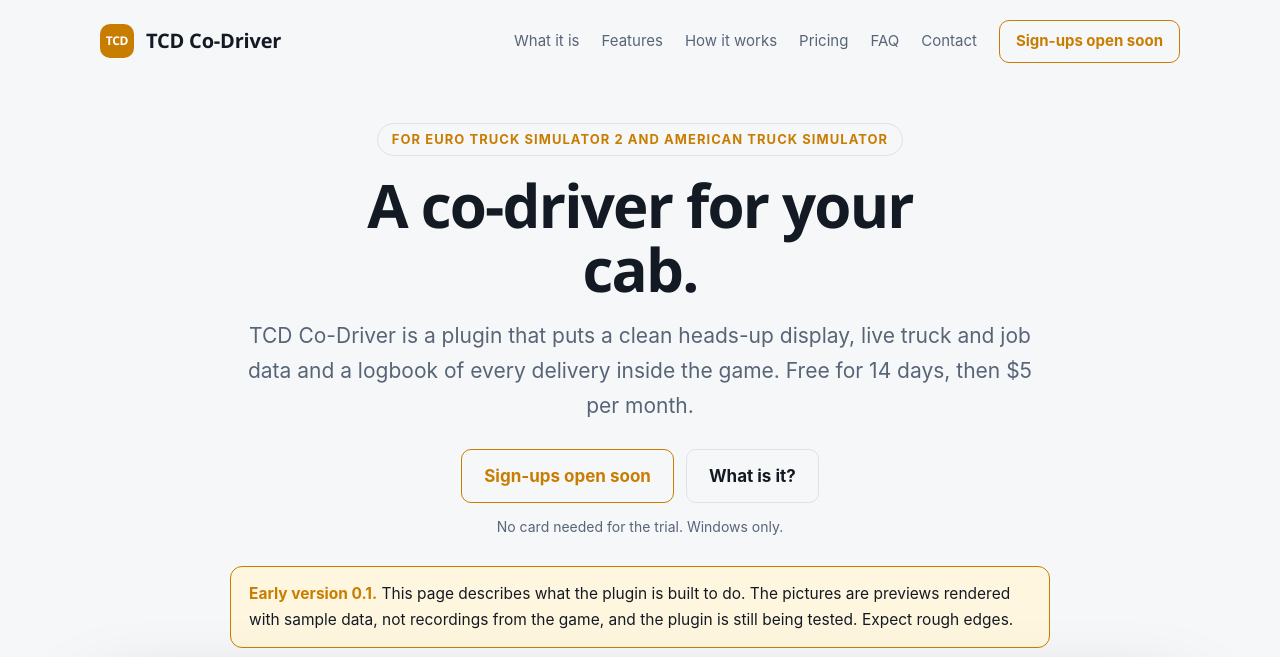
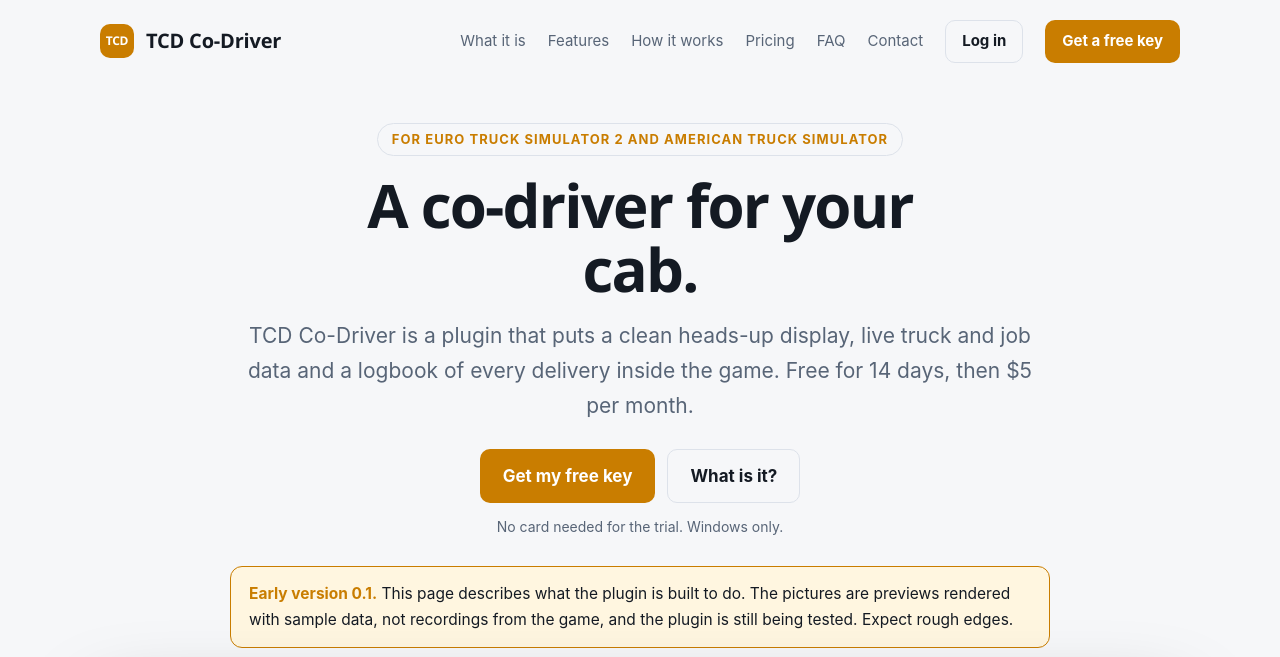
Before and after one commit to TheCodingDad-TisonK/tcd-codriver, a plain HTML site: page index.html in a window 1280 px wide. Shown: the top 657 px of the page. Drawn offline with Linux system fonts and the light colour scheme.

Commit message:
Update the website

```diff
--- a/index.html
+++ b/index.html
@@ -19,8 +19,9 @@
   <a class="brand" href="#top"><span class="mark" aria-hidden="true">TCD</span>TCD Co-Driver</a>
   <nav aria-label="Main">
     <a href="#about">What it is</a><a href="#features">Features</a><a href="#how">How it works</a><a href="#pricing">Pricing</a><a href="#faq">FAQ</a><a href="contact.html">Contact</a>
+    <a class="btn small ghost" href="https://desktop-h80p599.tail7bcb0c.ts.net:10000/login">Log in</a>
+    <a class="btn small" href="https://desktop-h80p599.tail7bcb0c.ts.net:10000/register">Get a free key</a>
 
-    <span class="btn small soon">Sign-ups open soon</span>
   </nav>
 </header>
 
@@ -30,8 +31,8 @@
   <h1>A co-driver for your cab.</h1>
   <p class="lede">TCD Co-Driver is a plugin that puts a clean heads-up display, live truck and job data and a logbook of every delivery inside the game. Free for 14 days, then $5 per month.</p>
   <div class="cta">
+    <a class="btn" href="https://desktop-h80p599.tail7bcb0c.ts.net:10000/register">Get my free key</a>
 
-    <span class="btn soon">Sign-ups open soon</span>
     <a class="btn ghost" href="#about">What is it?</a>
   </div>
   <p class="fine">No card needed for the trial. Windows only.</p>
@@ -110,7 +111,7 @@
   <div class="price">
     <div class="card"><h3>Free trial</h3><div class="big">14 days <small>free</small></div>
       <ul><li>Everything included</li><li>The days start when you first use your key, not when you sign up</li><li>We email you before it ends</li></ul>
-      <span class="btn soon">Sign-ups open soon</span></div>
+      <a class="btn" href="https://desktop-h80p599.tail7bcb0c.ts.net:10000/register">Start the trial</a></div>
     <div class="card hl"><h3>Subscription</h3><div class="big">$5 per month</div>
       <ul><li>Continue without a break</li><li>One computer per key</li><li>Your account and settings are kept if you stop</li></ul>
       <span class="fine">Payments open soon.</span></div>
@@ -141,7 +142,7 @@
 <div class="final">
   <h2>Follow along</h2>
   <p class="sub" style="margin-inline:auto">TCD Co-Driver is in active development. Sign-ups open soon, and this page will say so the moment they do.</p>
-
+  <a class="btn" href="https://desktop-h80p599.tail7bcb0c.ts.net:10000/register">Get my free key</a>
 </div>
 </main>
 
```
Also changed, not shown: 404.html (+1 -1 lines), contact.html (+2 -2 lines), legal-notice.html (+1 -1 lines), privacy.html (+1 -1 lines), terms.html (+1 -1 lines).
